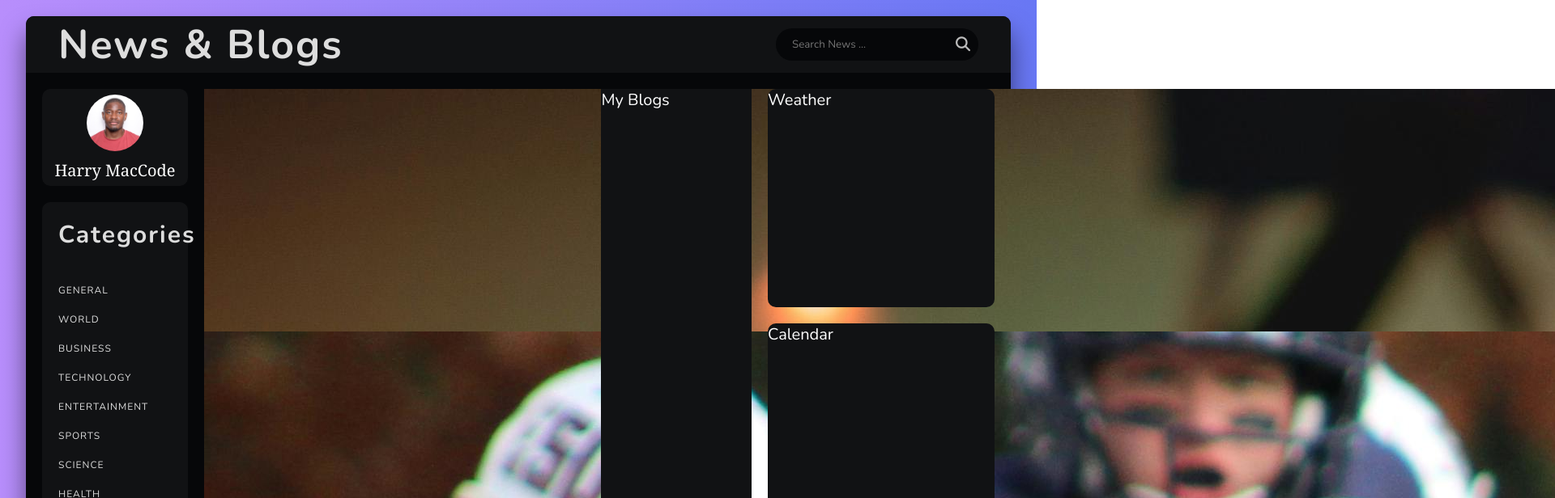
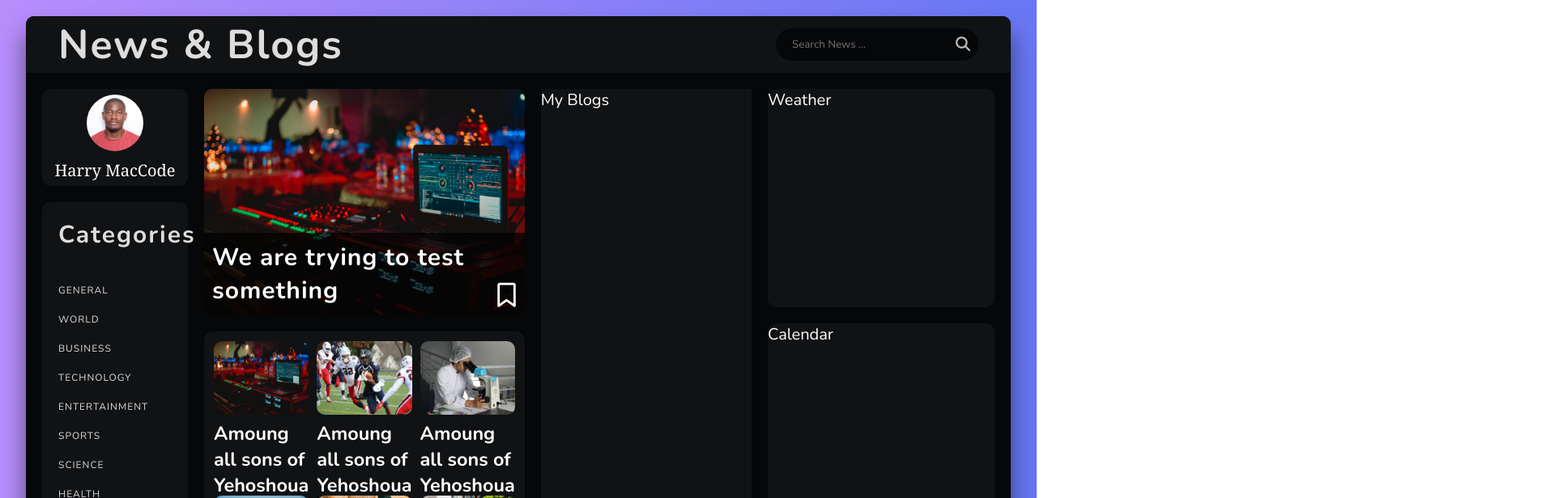
Before and after one commit to Harry8679/Blog-CAC, a React (Vite) app: page / in a window 1280 px wide. Shown: the top 616 px of the page at 81% size, 1920 px wide, since content can reach past the window. Built offline with nearby package versions, Linux system fonts and the light colour scheme.

Commit message:
List of images in the grid

```diff
--- a/src/Components/News.css
+++ b/src/Components/News.css
@@ -151,9 +151,50 @@
     background-color: #111214;
     border-radius: 1rem;
     margin-bottom: 2rem;
+    position: relative;
+}
+
+.headline-title {
+    width: 100%;
+    position: absolute;
+    bottom: 0;
+    left: 0;
+    padding: 1rem 4rem 1rem 1rem;
+    font-family: "Nunito", sans-serif;
+    font-size: clamp(1.5rem 1.8cqi, 3rem);
+    letter-spacing: 0.1rem;
+    color: #fff;
+    background-color: rgba(0, 0, 0, 0.7);
+    border-radius: 0 0 1rem 1rem;
+}
+
+.bookmark {
+    position: absolute;
+    bottom: 1rem;
+    right: 1rem;
+    cursor: pointer;
+}
+
+.headline img {
+    width: 100%;
+    height: 100%;
+    object-fit: cover;
+    border-radius: 1rem;
 }
 
 .news-grid {
+    width: 100%;
+    height: 50%;
+    background-color: #111214;
+    border-radius: 1rem;
+    display: grid;
+    grid-template-columns: repeat(3, 1fr);
+    grid-template-rows: repeat(2, 1fr);
+    gap: 1rem;
+    padding: 1.2rem;
+}
+
+.news-grid img {
     width: 100%;
     height: 50%;
     background-color: #111214;
--- a/src/Components/News.jsx
+++ b/src/Components/News.jsx
@@ -52,6 +52,11 @@ const News = () => {
             </div>
             <div className="news-grid">
                 <div className="news-grid-item">
+                    <img src={techImg} alt="Sports Image" />
+                    <h3>Amoung all sons of Yehoshoua<i className="fa-regular fa-bookmark bookmark"></i></h3>
+                </div>
+
+                <div className="news-grid-item">
                     <img src={sportsImg} alt="Sports Image" />
                     <h3>Amoung all sons of Yehoshoua<i className="fa-regular fa-bookmark bookmark"></i></h3>
                 </div>
```
